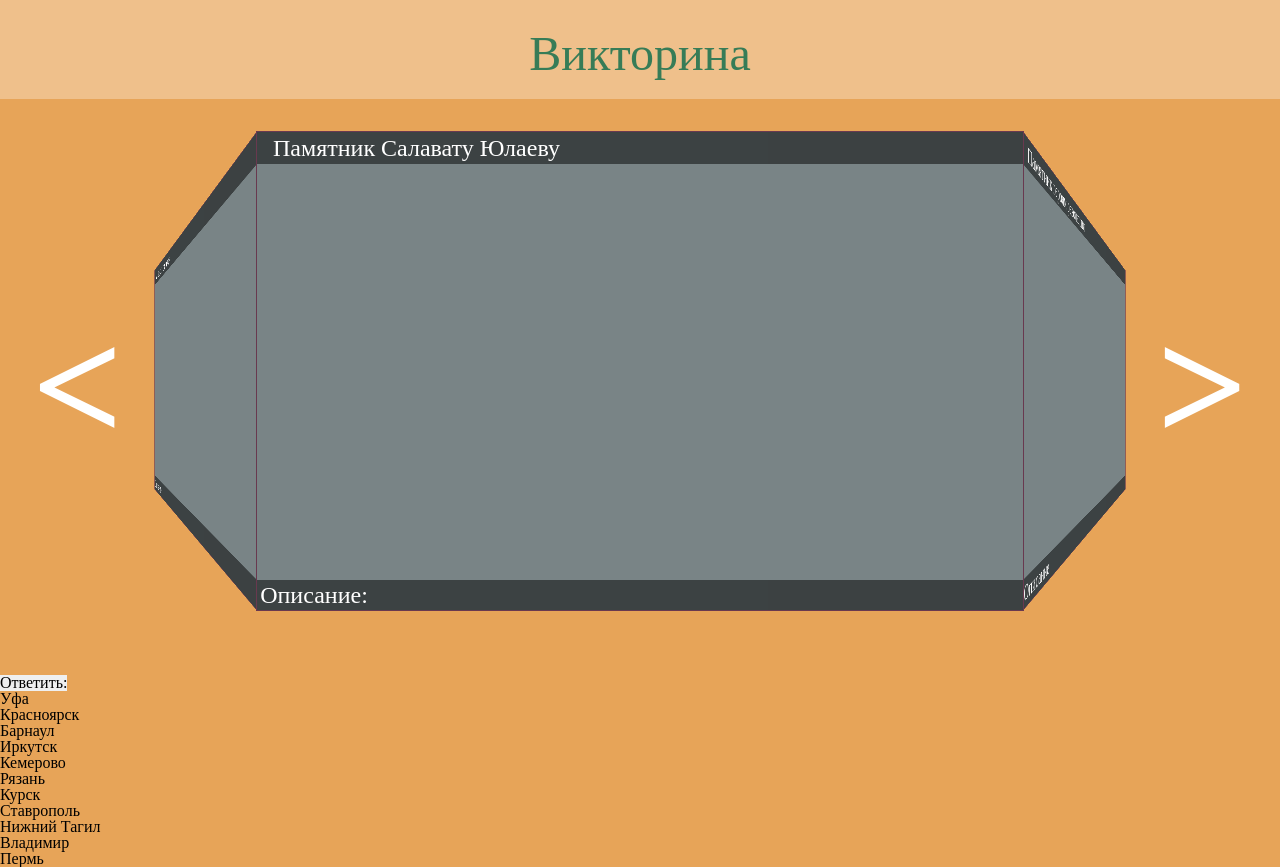
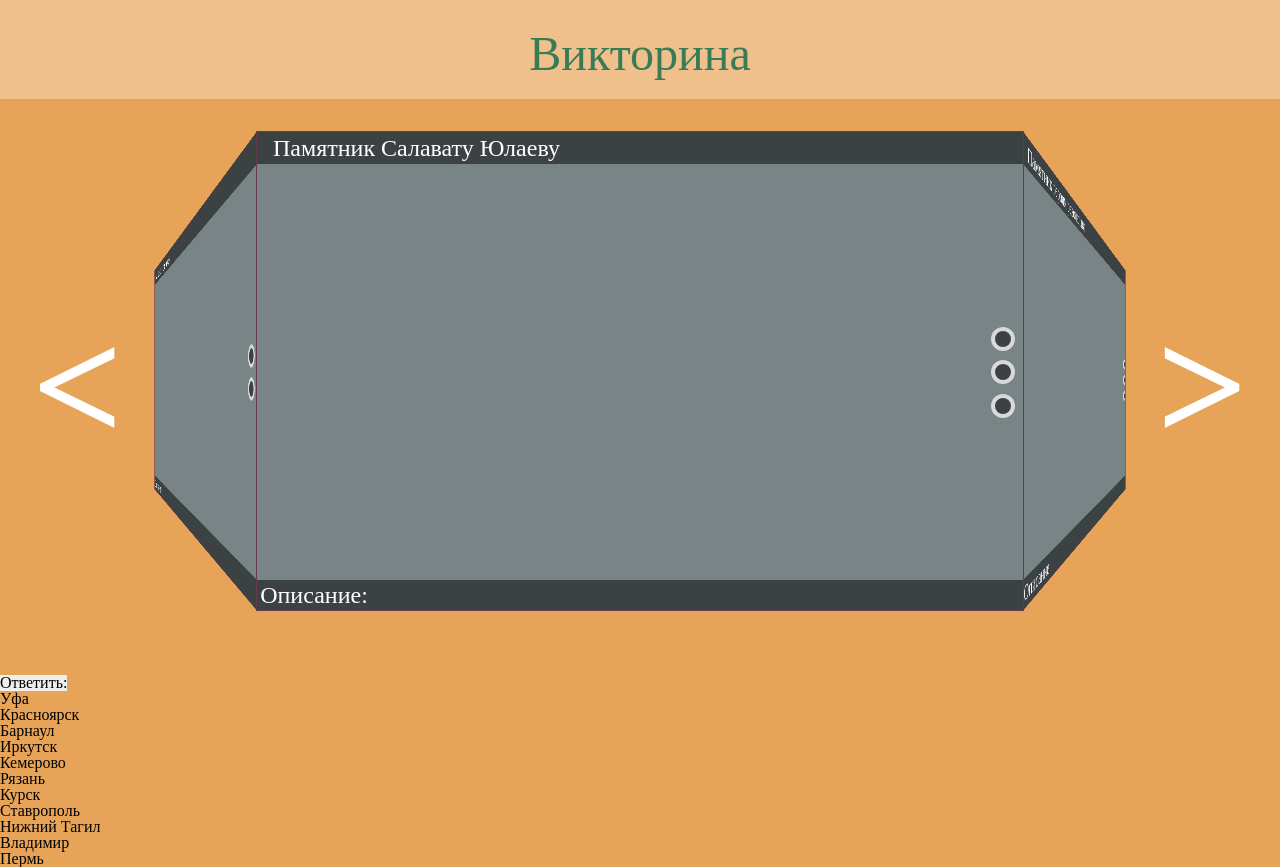
Before and after one commit to Nirrvaa/Repo, a website: page app/index.html in a window 1280 px wide. Drawn offline with Linux system fonts and the light colour scheme.

Commit message:
Добавил кнопки для каждого фото (пока не рабочие)

```diff
--- a/app/js/common.js
+++ b/app/js/common.js
@@ -36,10 +36,10 @@ City.prototype.styles = function() {
 
     photos.onmouseup = function(q) {
     if (q.pageY - y > 50) {
-      ang -= (360/photos.children.length);
+      ang -= (360/photos.children.length) - 0,0001;
 
   } else if (y - q.pageY  > 50) {
-    ang += (360/photos.children.length);
+    ang += (360/photos.children.length) + 0,0001;
 
   }
     photos.style.transform = "rotateX(" + ang + "deg)";
@@ -147,12 +147,15 @@ Memorial.prototype.makeItem = function(item) {
   section.appendChild(this.makingElementsAndClasses({element:'p',content:this.description}));
   article.appendChild(section);
   var photos = this.makingElementsAndClasses({element:'section',classes:['photos']});
+  var points = this.makingElementsAndClasses({element:'ul',classes:['points']});
 
   this.photos.forEach(function(it,i) {
     var item = self.makingElementsAndClasses({element:'div'});
     item.style.backgroundImage = 'url('+ it +')';
     photos.appendChild(item);
+    points.appendChild(document.createElement('li'));
   });
+article.appendChild(points);
  article.appendChild(photos);
 
   li.appendChild(article);
--- a/app/sass/main.sass
+++ b/app/sass/main.sass
@@ -127,3 +127,24 @@ $height: 30rem
     background-size: auto 100%
     background-position: center
     background-repeat: no-repeat
+.points
+  display: flex
+  flex-flow: column wrap
+  justify-content: center
+  height: 100%
+  align-items: center
+  position: absolute
+  right: 0
+  top: 0
+  width: auto
+  z-index: 2
+  padding: 0.2rem
+
+  li
+    display: block
+    width: 1.5rem
+    height: 1.5rem
+    border-radius: 50%
+    margin: 0.3rem
+    background: rgba(0,0,0,0.5)
+    border: 0.3rem solid rgba(255,255,255,0.8)
```
Also changed, not shown: app/css/main.css.
